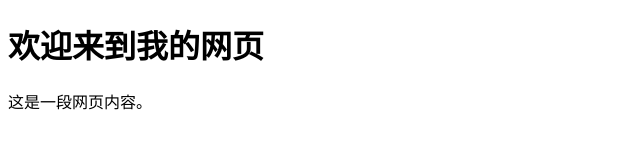
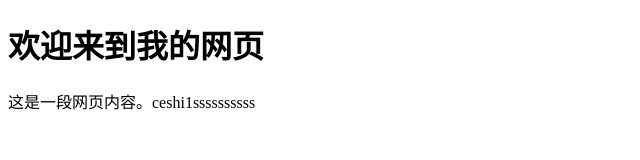
Before and after one commit to Charlie-HTL/skills-github-pages, a plain HTML site: page index.html in a window 1280 px wide. Shown: the full height of the page, 0-640 px from the left. Drawn offline with Linux system fonts and the light colour scheme.

Commit message:
Add files via upload

```diff
--- a/index.html
+++ b/index.html
@@ -5,6 +5,6 @@
 </head>
 <body>
     <h1>欢迎来到我的网页</h1>
-    <p>这是一段网页内容。</p>
+    <p>这是一段网页内容。ceshi1ssssssssss</p>
 </body>
 </html>
```
